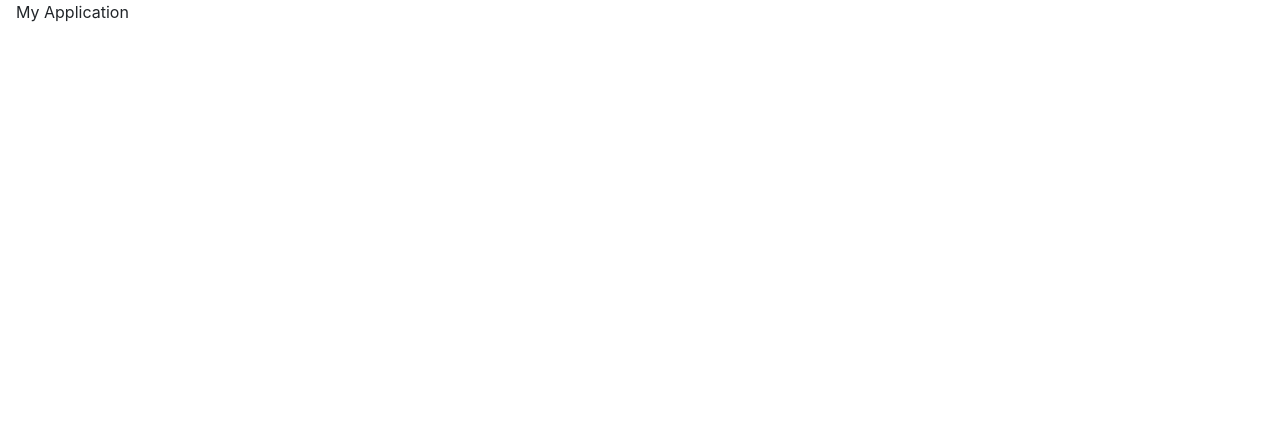
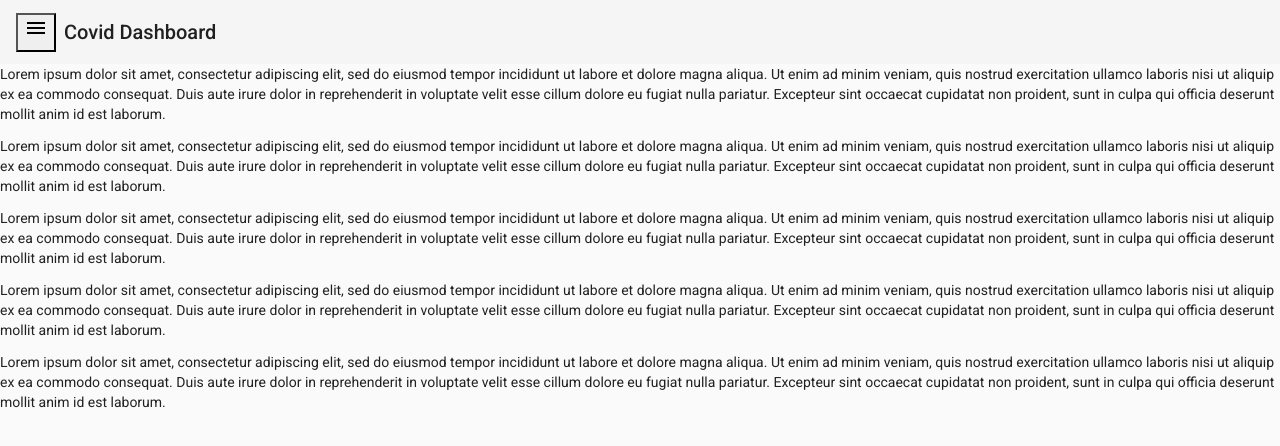
Before and after one commit to gaurav-prince/Covid-Dashboard, an Angular app: page / in a window 1280 px wide. Shown: the top 446 px of the page. Built offline with nearby package versions, Linux system fonts and the light colour scheme.

Commit message:
More modifications

```diff
--- a/angular.json
+++ b/angular.json
@@ -28,9 +28,12 @@
               "src/assets"
             ],
             "styles": [
+              "./node_modules/@angular/material/prebuilt-themes/indigo-pink.css",
               "src/styles.scss"
             ],
-            "scripts": []
+            "scripts": [
+              "node_modules/bootstrap/dist/js/bootstrap.min.js"
+            ]
           },
           "configurations": {
             "production": {
--- a/src/app/app-routing.module.ts
+++ b/src/app/app-routing.module.ts
@@ -1,14 +1,21 @@
 import { NgModule } from '@angular/core';
 import { Routes, RouterModule, ExtraOptions } from '@angular/router';
+import { DashboardComponent } from './dashboard/dashboard.component';
 
 const routes: Routes = [
-  // { path: '', component: HomeComponent }
+  { path: '', component: DashboardComponent }
 ];
+
+const routerOptions: ExtraOptions = {
+  scrollPositionRestoration: 'enabled',
+  anchorScrolling: 'enabled',
+  scrollOffset: [0, 64]
+};
 
 @NgModule({
   declarations: [],
-  // imports: [
-  //   RouterModule.forRoot(routes,routerOptions)
-  // ]
+  imports: [
+    RouterModule.forRoot(routes, routerOptions)
+  ]
 })
 export class AppRoutingModule { }
--- a/src/app/app.component.html
+++ b/src/app/app.component.html
@@ -2,6 +2,28 @@
   <h2>COVID Dashboard</h2>
 </div> -->
 
-<mat-toolbar color="primary">
+<!-- <mat-toolbar color="primary">
+  <mat-icon aria-hidden="false" aria-label="Example home icon">home</mat-icon>
   <span>My Application</span>
-</mat-toolbar>
+</mat-toolbar> -->
+
+<div class="example-container" [class.example-is-mobile]="mobileQuery.matches" *ngIf="!shouldRun">
+  <mat-toolbar color="secondary" class="example-toolbar">
+    <button mat-icon-button (click)="snav.toggle()"><mat-icon>menu</mat-icon></button>
+    <h1 class="example-app-name">Covid Dashboard</h1>
+  </mat-toolbar>
+
+  <mat-sidenav-container class="example-sidenav-container"
+                         [style.marginTop.px]="mobileQuery.matches ? 56 : 0">
+    <mat-sidenav #snav [mode]="mobileQuery.matches ? 'over' : 'side'"
+                 [fixedInViewport]="mobileQuery.matches" fixedTopGap="56">
+      <mat-nav-list>
+        <a mat-list-item routerLink="." *ngFor="let nav of fillerNav">{{nav}}</a>
+      </mat-nav-list>
+    </mat-sidenav>
+
+    <mat-sidenav-content>
+      <p *ngFor="let content of fillerContent">{{content}}</p>
+    </mat-sidenav-content>
+  </mat-sidenav-container>
+</div>
--- a/src/app/app.component.scss
+++ b/src/app/app.component.scss
@@ -6,8 +6,8 @@
     height: 60px;
     display: flex;
     align-items: center;
-    background-color: #1976d2;
-    color: white;
+    // background-color: #1976d2;
+    // color: white;
     font-weight: 600;
 }
 
@@ -23,3 +23,35 @@
 .toolbar #twitter-logo:hover {
     opacity: 0.8;
 }
+
+.example-container {
+    display: flex;
+    flex-direction: column;
+    position: absolute;
+    top: 0;
+    bottom: 0;
+    left: 0;
+    right: 0;
+  }
+
+  .example-is-mobile .example-toolbar {
+    position: fixed;
+    /* Make sure the toolbar will stay on top of the content as it scrolls past. */
+    z-index: 2;
+  }
+
+  h1.example-app-name {
+    margin-left: 8px;
+  }
+
+  .example-sidenav-container {
+    /* When the sidenav is not fixed, stretch the sidenav container to fill the available space. This
+       causes `<mat-sidenav-content>` to act as our scrolling element for desktop layouts. */
+    flex: 1;
+  }
+
+  .example-is-mobile .example-sidenav-container {
+    /* When the sidenav is fixed, don't constrain the height of the sidenav container. This allows the
+       `<body>` to be our scrolling element for mobile layouts. */
+    flex: 1 0 auto;
+  }
--- a/src/app/app.component.ts
+++ b/src/app/app.component.ts
@@ -1,10 +1,35 @@
-import { Component } from '@angular/core';
+import { ChangeDetectorRef, Component, OnDestroy } from '@angular/core';
+import {MediaMatcher} from '@angular/cdk/layout';
 
 @Component({
   selector: 'app-root',
   templateUrl: './app.component.html',
   styleUrls: ['./app.component.scss']
 })
-export class AppComponent {
+export class AppComponent implements OnDestroy {
   title = 'covid-dashboard';
+  mobileQuery: MediaQueryList;
+
+  fillerNav = Array.from({length: 5}, (_, i) => `Nav Item ${i + 1}`);
+
+  fillerContent = Array.from({length: 5}, () =>
+      `Lorem ipsum dolor sit amet, consectetur adipiscing elit, sed do eiusmod tempor incididunt ut
+       labore et dolore magna aliqua. Ut enim ad minim veniam, quis nostrud exercitation ullamco
+       laboris nisi ut aliquip ex ea commodo consequat. Duis aute irure dolor in reprehenderit in
+       voluptate velit esse cillum dolore eu fugiat nulla pariatur. Excepteur sint occaecat
+       cupidatat non proident, sunt in culpa qui officia deserunt mollit anim id est laborum.`);
+
+  private _mobileQueryListener: () => void;
+
+  constructor(changeDetectorRef: ChangeDetectorRef, media: MediaMatcher) {
+    this.mobileQuery = media.matchMedia('(max-width: 600px)');
+    this._mobileQueryListener = () => changeDetectorRef.detectChanges();
+    this.mobileQuery.addListener(this._mobileQueryListener);
+  }
+
+  ngOnDestroy(): void {
+    this.mobileQuery.removeListener(this._mobileQueryListener);
+  }
+
+  shouldRun = [/(^|\.)plnkr\.co$/, /(^|\.)stackblitz\.io$/].some(h => h.test(window.location.host));
 }
```
Also changed, not shown: src/app/app.module.ts (+13 -0 lines).
